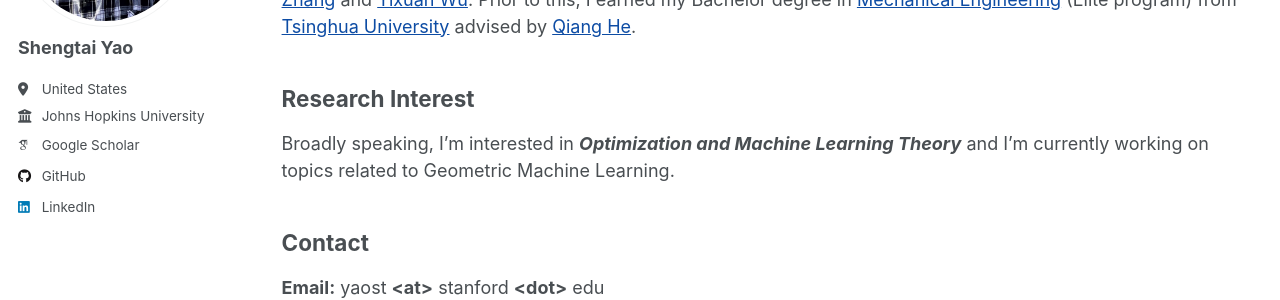
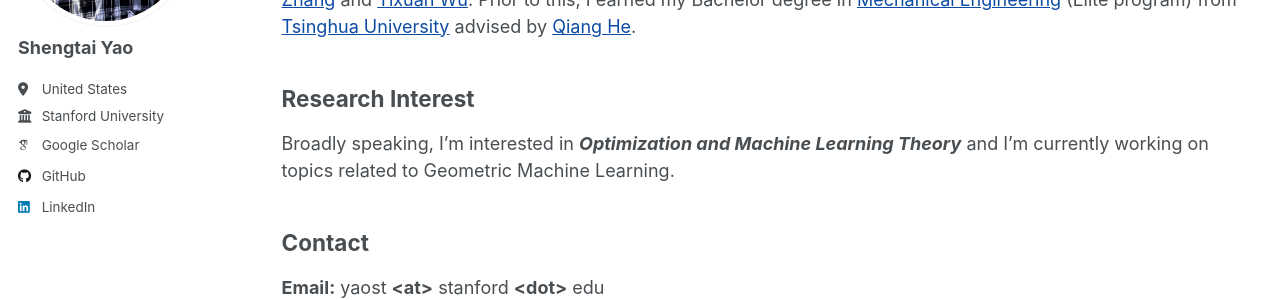
Before and after one commit to Yaoshengtai/Yaoshengtai.github.io, a Jekyll site: the page built from _pages/about.md, in a window 1280 px wide. Shown: the part 246-546 px from the top of the page. Built offline with Jekyll 4.4.1, drawn with Linux system fonts in a browser that asks for light colours; some web fonts are replaced.

Commit message:
Update _config.yml

```diff
--- a/_config.yml
+++ b/_config.yml
@@ -27,7 +27,7 @@
   pronouns         : # example: "she/her"
   bio              : " " #"Short biography for the left-hand sidebar"
   location         : "United States"
-  employer         : "Johns Hopkins University"
+  employer         : "Stanford University"
   uri              : # URL
   email            : #"syao31@jh.edu"
 
```
